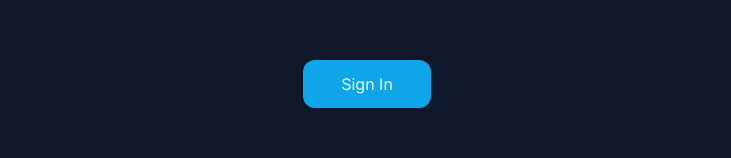
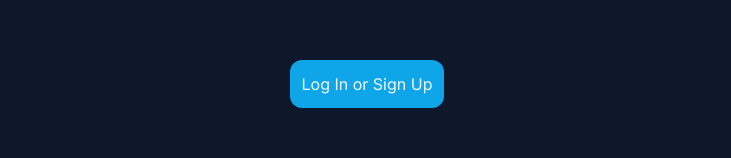
Before and after one commit to ndockens/goal-tracker, a Next.js app: page / in a window 1280 px wide. Shown: the part 236-394 px from the top of the page, without its empty margins (273-1004 px from the left). Built offline with nearby package versions, Linux system fonts and the light colour scheme; no server answers; the database is empty.

Commit message:
Change log in button label

```diff
--- a/app/page.tsx
+++ b/app/page.tsx
@@ -8,7 +8,7 @@ export default async function Home() {
       <div className="font-bold text-center text-5xl">Stay <span className="text-sky-300">on Track</span>.</div>
       <div className="font-bold text-center text-5xl"><span className="text-sky-300">Crush</span> Your Goals.</div>
       <div className="font-bold text-center text-5xl">Celebrate With Your <span className="text-sky-300">Friends</span>.</div>
-      <Link href="/api/auth/login" className="bg-sky-500 min-w-32 mt-14 p-3 rounded-xl text-center text-sky-50 hover:bg-sky-400">Sign In</Link>
+      <Link href="/api/auth/login" className="bg-sky-500 min-w-32 mt-14 p-3 rounded-xl text-center text-sky-50 hover:bg-sky-400">Log In or Sign Up</Link>
       <Link href="/goals/new" className="bg-sky-500 min-w-32 mt-14 p-3 rounded-xl text-center text-sky-50 hover:bg-sky-400">Add Goal</Link>
       <div className="flex flex-col m-8">
         {goals.map((x: any) => <div key={x.id} className="bg-slate-800 m-1 p-4 rounded-xl text-slate-300">{x.title}</div>)}
```
